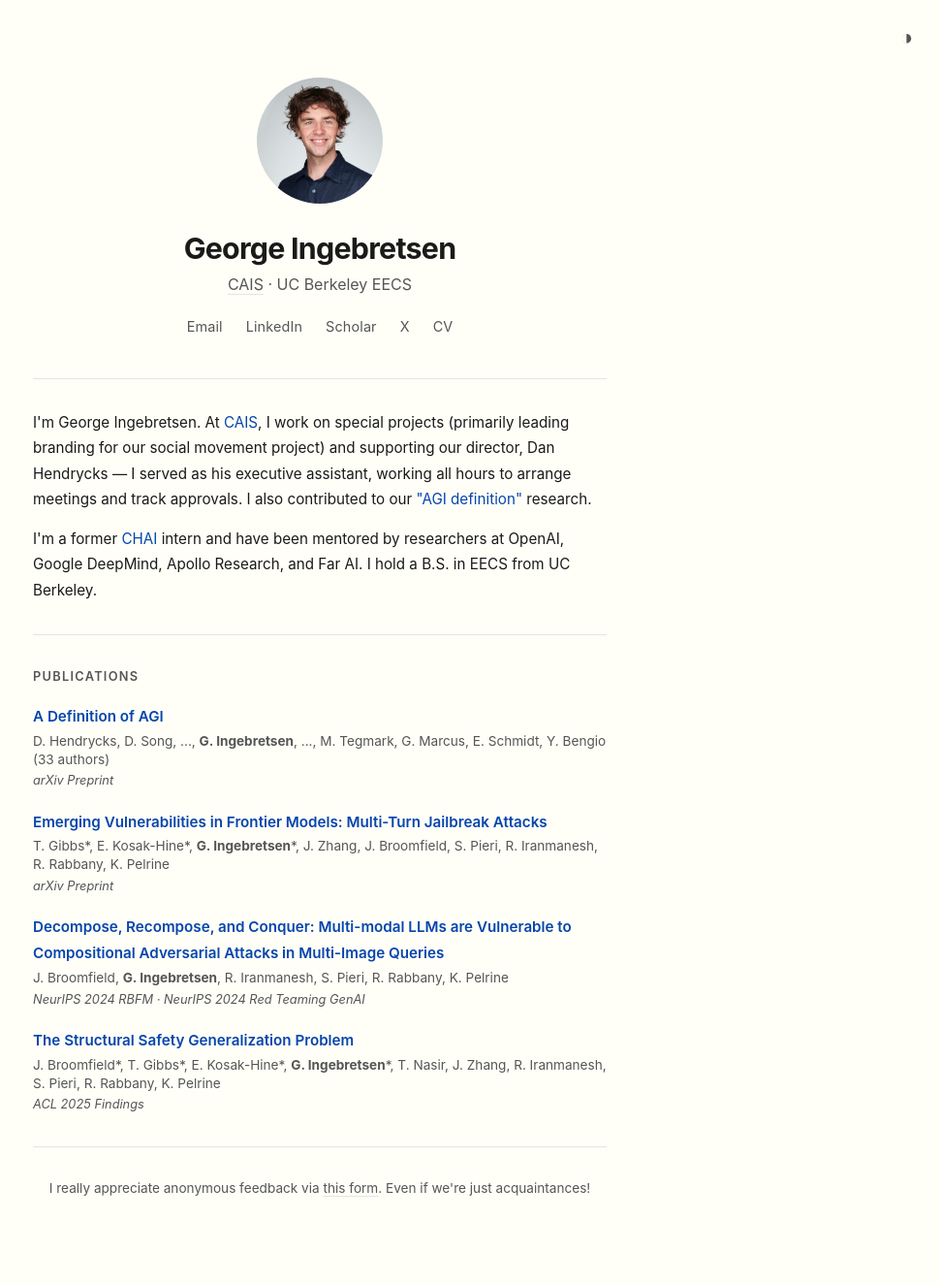
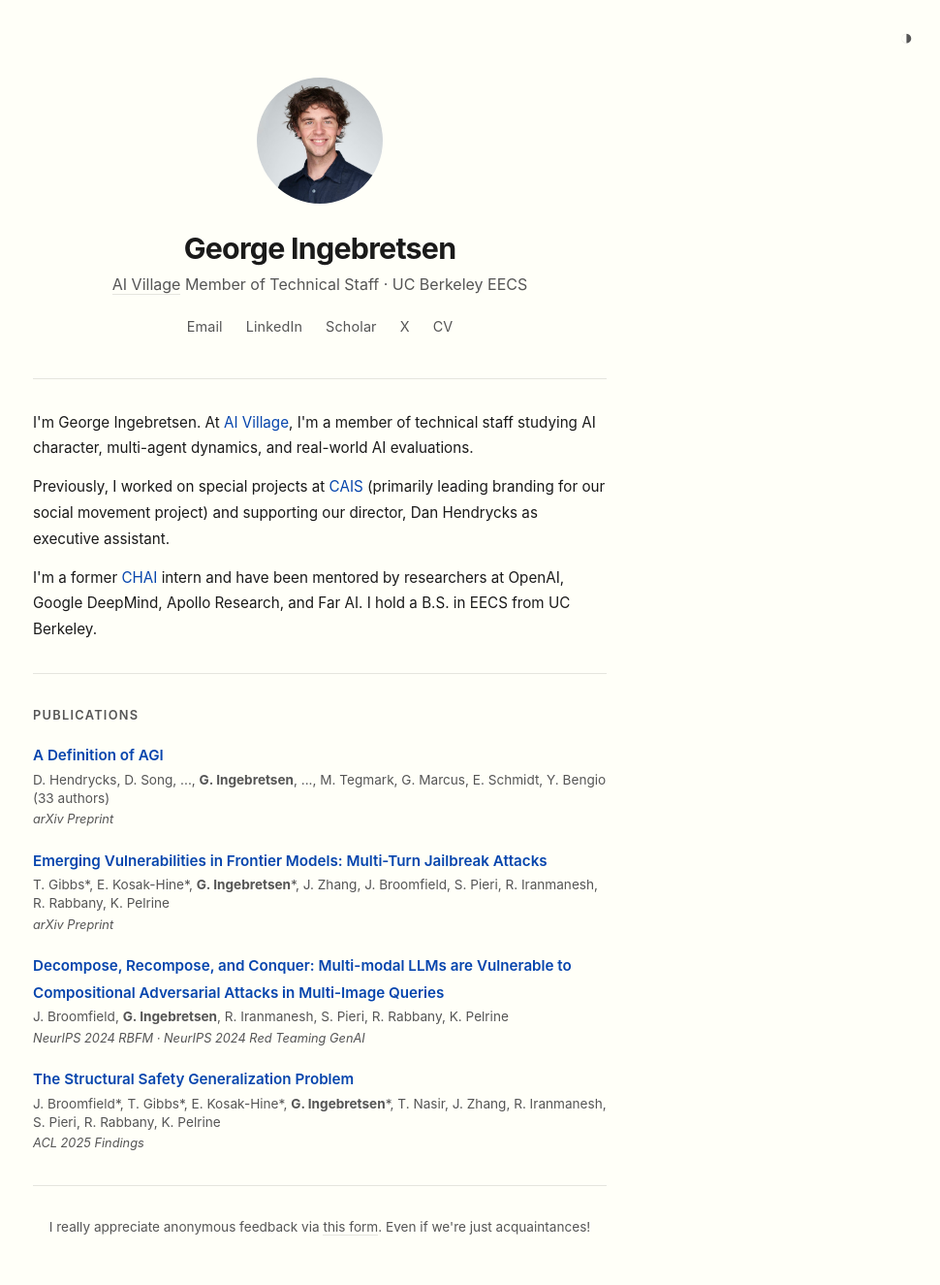
Before and after one commit to Georgeingebretsen/georgeingebretsen.github.io, a Jekyll site: the page built from index.md, in a window 1280 px wide. Shown: the whole page at 97% size, without its empty margins (310-1280 px from the left). Built offline with Jekyll 4.4.1, drawn with Linux system fonts in a browser that asks for light colours; before the commit the page ends 1285 px from its top, so only the background shows below that.

Commit message:
Update tagline and bio for AI Village role
Co-Authored-By: Claude Fable 5 <noreply@anthropic.com>

```diff
--- a/index.md
+++ b/index.md
@@ -5,7 +5,7 @@ layout: landing
 <div class="hero">
   <img src="me.jpeg" alt="George Ingebretsen" class="avatar">
   <h1>George Ingebretsen</h1>
-  <p class="tagline"><a href="https://www.safe.ai/">CAIS</a> · UC Berkeley EECS</p>
+  <p class="tagline"><a href="https://x.com/aidigest_">AI Village</a> Member of Technical Staff · UC Berkeley EECS</p>
   <div class="social-links">
     <a href="mailto:george.ingebretsen@gmail.com">Email</a>
     <a href="https://linkedin.com/in/george-ingebretsen" target="_blank">LinkedIn</a>
@@ -18,7 +18,8 @@ layout: landing
 <hr class="divider">
 
 <div class="bio">
-  <p>I'm George Ingebretsen. At <a href="https://www.safe.ai/" target="_blank">CAIS</a>, I work on special projects (primarily leading branding for our social movement project) and supporting our director, Dan Hendrycks — I served as his executive assistant, working all hours to arrange meetings and track approvals. I also contributed to our <a href="https://arxiv.org/abs/2510.18212" target="_blank">"AGI definition"</a> research.</p>
+  <p>I'm George Ingebretsen. At <a href="https://x.com/aidigest_" target="_blank">AI Village</a>, I'm a member of technical staff studying AI character, multi-agent dynamics, and real-world AI evaluations.</p>
+  <p>Previously, I worked on special projects at <a href="https://www.safe.ai/" target="_blank">CAIS</a> (primarily leading branding for our social movement project) and supporting our director, Dan Hendrycks as executive assistant.</p>
   <p>I'm a former <a href="https://humancompatible.ai/" target="_blank">CHAI</a> intern and have been mentored by researchers at OpenAI, Google DeepMind, Apollo Research, and Far AI. I hold a B.S. in EECS from UC Berkeley.</p>
 </div>
 
```
